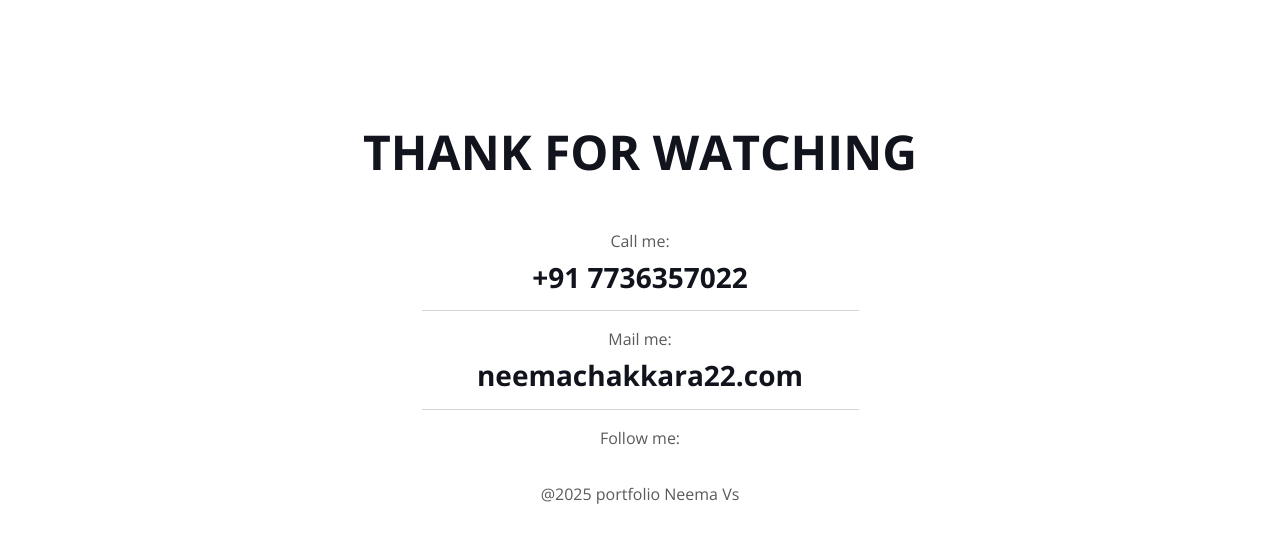
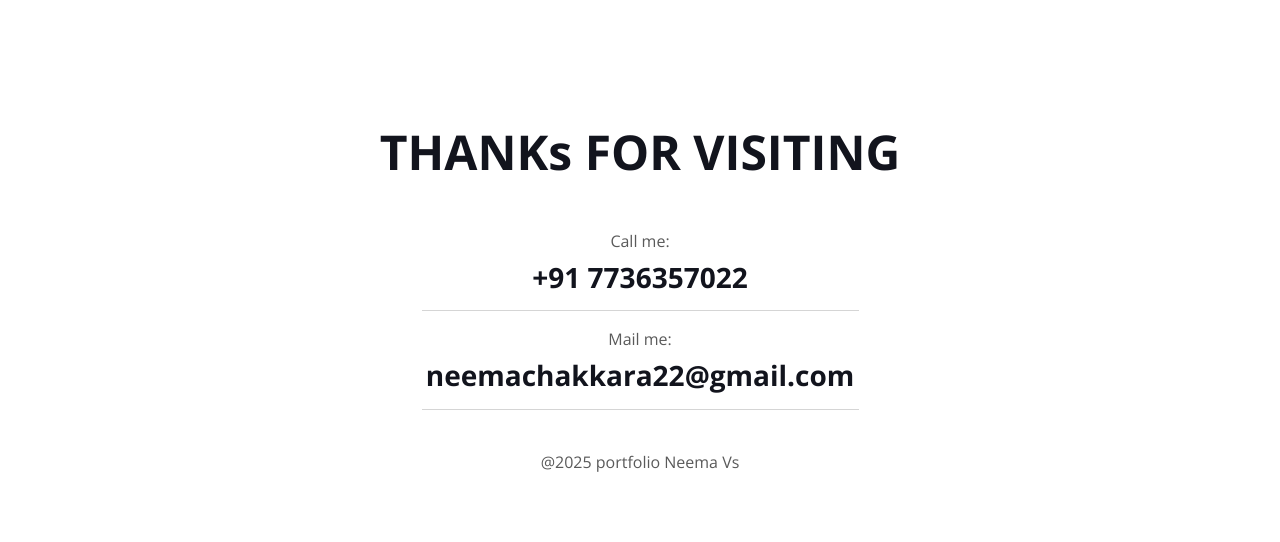
Before and after one commit to jithuthedev/neema, a plain HTML site: page index.html in a window 1280 px wide. Shown: the part 2764-3306 px from the top of the page. Drawn offline with nearby package versions, Linux system fonts and the light colour scheme.

Commit message:
updated index

```diff
--- a/index.html
+++ b/index.html
@@ -530,7 +530,7 @@
         <div class="container py-5">
           <div class="row g-5 mb-5 wow fadeInUp" data-wow-delay="0.1s">
             <div class="col-lg-12">
-              <h1 class="display-5 mb-0">THANK FOR WATCHING</h1>
+              <h1 class="display-5 mb-0">THANKs FOR VISITING</h1>
             </div>
           </div>
 
@@ -541,10 +541,10 @@
               <hr class="w-100 mx-auto" />
 
               <p class="mb-2">Mail me:</p>
-              <h3 class="fw-bold">neemachakkara22.com</h3>
+              <h3 class="fw-bold">neemachakkara22@gmail.com</h3>
               <hr class="w-100 mx-auto" />
 
-              <p class="mb-2">Follow me:</p>
+              <!-- <p class="mb-2">Follow me:</p> -->
               <!-- You can add social icons here -->
             </div>
           </div>
```
